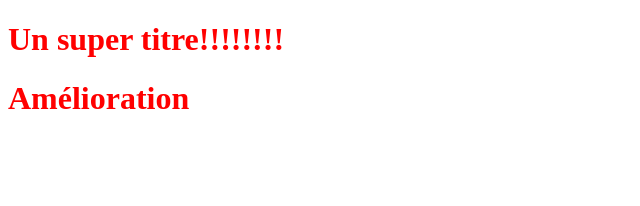
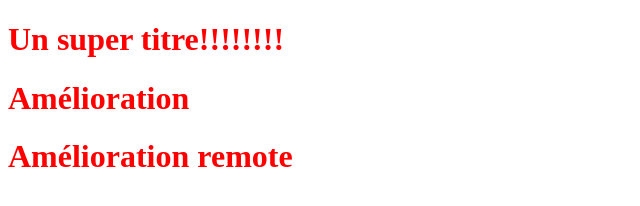
Before and after one commit to toussaint03/PremierProjet, a plain HTML site: page index.html in a window 1280 px wide. Shown: the whole page, without its empty margins (0-640 px from the left). Drawn offline with Linux system fonts and the light colour scheme.

Commit message:
Update index.html

```diff
--- a/index.html
+++ b/index.html
@@ -7,5 +7,6 @@
 <body>
    <h1>Un super titre!!!!!!!!</h1>
    <h1>Amélioration</h1>
+   <h1>Amélioration remote</h1>
 </body>
 </html>
```
